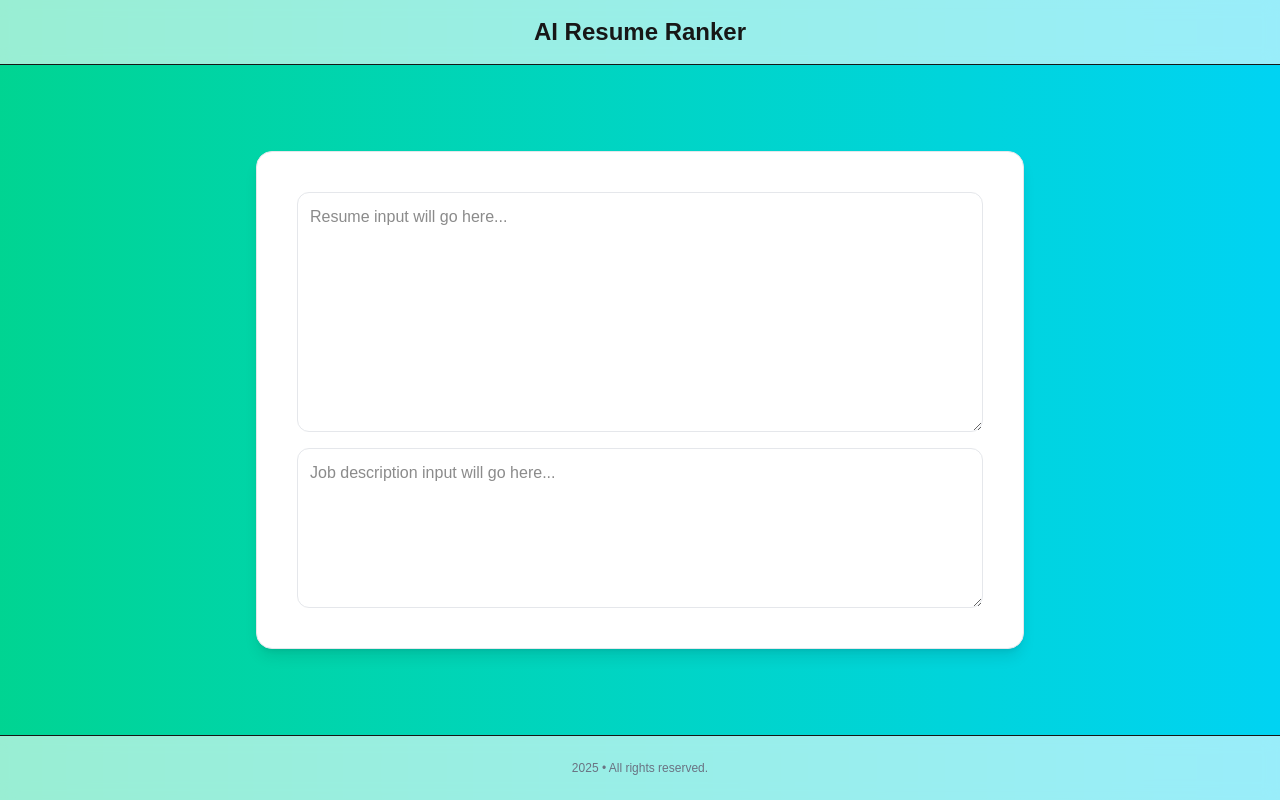
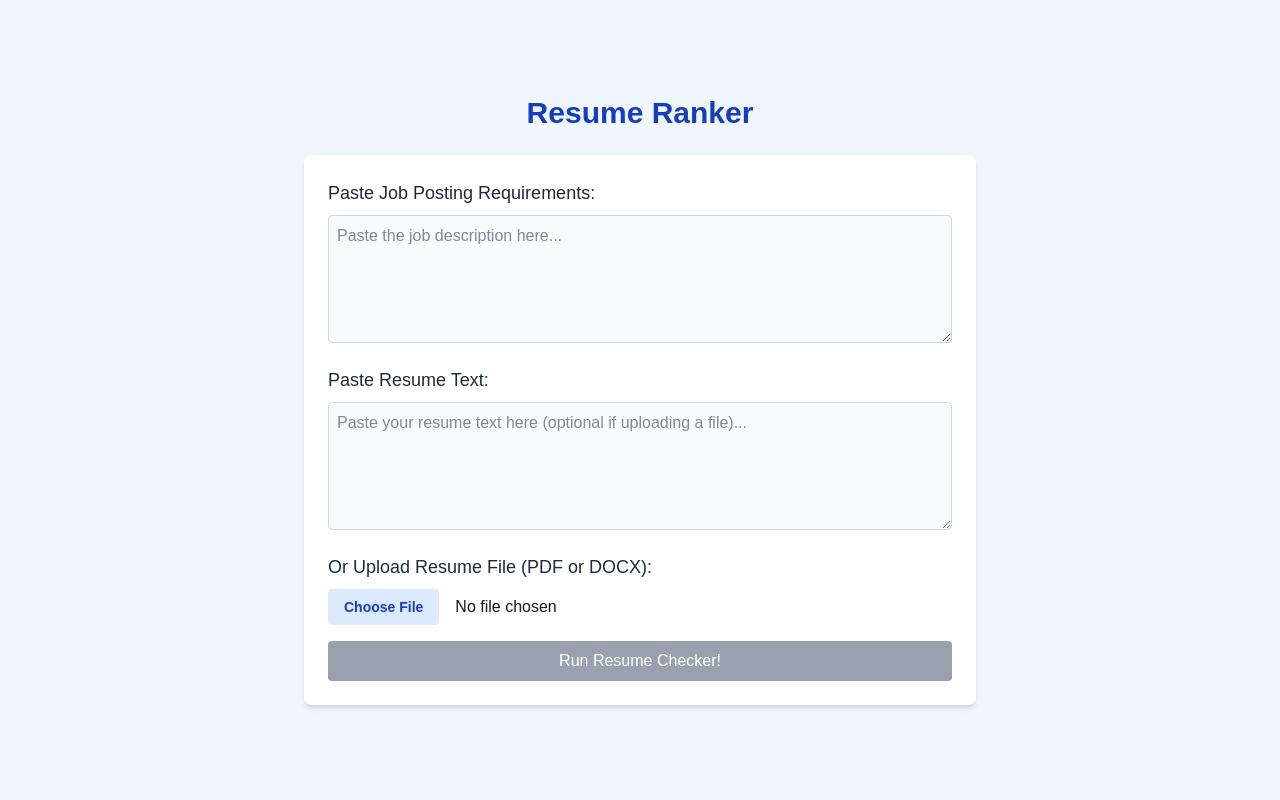
Before and after one commit to EAdevOps/ai-resume-ranker, a Next.js app in the folder frontend/: page / in a window 1280 px wide. Built offline with nearby package versions, Linux system fonts and the light colour scheme.

Commit message:
Upadted UI to include PDF or Word resume upload

```diff
--- /dev/null
+++ b/frontend/src/app/openai.ts
@@ -0,0 +1,39 @@
+import { NextRequest, NextResponse } from 'next/server';
+import OpenAI from 'openai';
+
+const openai = new OpenAI({ apiKey: process.env.OPENAI_API_KEY });
+
+export async function POST(request: NextRequest) {
+  const { jobPosting, resumeText } = await request.json();
+
+  if (!jobPosting || !resumeText) {
+    return NextResponse.json({ error: 'Missing inputs' }, { status: 400 });
+  }
+
+  const prompt = `Compare the following job posting and resume, and give a match percentage from 1 to 100 based on skills, experience, and qualifications match.
+
+Job Posting:
+${jobPosting}
+
+Resume:
+${resumeText}
+
+Respond with only the percentage number (e.g., 75).`;
+
+  try {
+    const response = await openai.chat.completions.create({
+      model: 'gpt-4o-mini',
+      messages: [{ role: 'user', content: prompt }],
+      temperature: 0.2,
+    });
+
+    const ratingText = response.choices[0].message.content?.trim() || '0';
+    const rating = parseInt(ratingText, 10) || 1;
+    const clampedRating = Math.min(Math.max(rating, 1), 100);
+
+    return NextResponse.json({ rating: clampedRating });
+  } catch (error) {
+    console.error('OpenAI error:', error);
+    return NextResponse.json({ error: 'Failed to calculate match' }, { status: 500 });
+  }
+}
--- a/frontend/src/app/page.tsx
+++ b/frontend/src/app/page.tsx
@@ -1,22 +1,145 @@
 "use client";
 
-import ResumeForm from "@/components/resume/ResumeForm";
-import Header from "@/components/layout/Header";
-import Footer from "@/components/layout/Footer";
+import { useState } from 'react';
+import mammoth from 'mammoth';
 
-export default function Page() {
+export default function Home() {
+  const [jobPosting, setJobPosting] = useState<string>('');
+  const [resumeText, setResumeText] = useState<string>(''); // For pasted resume
+  const [resumeFile, setResumeFile] = useState<File | null>(null);
+  const [matchRating, setMatchRating] = useState<number | null>(null);
+  const [isProcessing, setIsProcessing] = useState<boolean>(false);
+  const [error, setError] = useState<string | null>(null);
+
+  const handleSubmit = async () => {
+    setIsProcessing(true);
+    setError(null);
+    setMatchRating(null);
+
+    let finalResumeText = resumeText;
+
+    // Parse file if uploaded
+    if (resumeFile) {
+      try {
+        if (resumeFile.name.endsWith('.pdf')) {
+          finalResumeText = await parsePDF(resumeFile);
+        } else if (resumeFile.name.endsWith('.docx')) {
+          finalResumeText = await parseDOCX(resumeFile);
+        } else {
+          setError('Unsupported file type. Please upload PDF or DOCX.');
+          setIsProcessing(false);
+          return;
+        }
+      } catch (err) {
+        setError('Error parsing file. Please try again.');
+        setIsProcessing(false);
+        return;
+      }
+    }
+
+    if (!jobPosting || !finalResumeText) {
+      setError('Please provide both job posting and resume.');
+      setIsProcessing(false);
+      return;
+    }
+
+    // Use backend API with OpenAI for matching
+    try {
+      const response = await fetch('/api/match', {
+        method: 'POST',
+        headers: { 'Content-Type': 'application/json' },
+        body: JSON.stringify({ jobPosting, resumeText: finalResumeText }),
+      });
+
+      if (!response.ok) {
+        throw new Error('API error');
+      }
+
+      const { rating } = await response.json();
+      setMatchRating(rating);
+    } catch (err) {
+      setError('Error calculating match. Check API key and backend.');
+    } finally {
+      setIsProcessing(false);
+    }
+  };
+
+  const parsePDF = async (file: File): Promise<string> => {
+    const pdfjs = await import('pdfjs-dist/webpack.mjs'); // Use webpack.mjs to handle bundler environments like Next.js
+    pdfjs.GlobalWorkerOptions.workerSrc = 'https://cdnjs.cloudflare.com/ajax/libs/pdf.js/2.16.338/pdf.worker.min.js';
+    const arrayBuffer = await file.arrayBuffer();
+    const pdf = await pdfjs.getDocument({ data: arrayBuffer }).promise;
+    let text = '';
+    for (let i = 1; i <= pdf.numPages; i++) {
+      const page = await pdf.getPage(i);
+      const content = await page.getTextContent();
+      text += content.items.map((item: any) => item.str).join(' ') + '\n';
+    }
+    return text;
+  };
+
+  const parseDOCX = async (file: File): Promise<string> => {
+    const arrayBuffer = await file.arrayBuffer();
+    const result = await mammoth.extractRawText({ arrayBuffer });
+    return result.value;
+  };
+
   return (
-    <div className="min-h-dvh flex flex-col bg-gradient-to-r from-emerald-400 to-cyan-400">
-      <Header />
+    <div className="min-h-screen bg-blue-50 flex flex-col items-center justify-center p-4 text-gray-900">
+      <h1 className="text-3xl font-bold mb-6 text-blue-800">Resume Ranker</h1>
 
-      {/* Main Content */}
-      <main className="flex-1 flex items-center justify-center">
-        <div className="w-[92vw] sm:w-[86vw] md:w-[80vw] lg:w-[70vw] max-w-3xl">
-          <ResumeForm />
-        </div>
-      </main>
+      <div className="w-full max-w-2xl bg-white p-6 rounded-lg shadow-md">
+        {/* Job Posting Field */}
+        <label htmlFor="job-posting" className="block text-lg font-medium mb-2 text-gray-800">
+          Paste Job Posting Requirements:
+        </label>
+        <textarea
+          id="job-posting"
+          value={jobPosting}
+          onChange={(e) => setJobPosting(e.target.value)}
+          className="w-full h-32 p-2 border border-gray-300 rounded mb-4 bg-gray-50 text-gray-900"
+          placeholder="Paste the job description here..."
+        />
 
-      <Footer />
+        {/* Resume Input Section */}
+        <label htmlFor="resume-paste" className="block text-lg font-medium mb-2 text-gray-800">
+          Paste Resume Text:
+        </label>
+        <textarea
+          id="resume-paste"
+          value={resumeText}
+          onChange={(e) => setResumeText(e.target.value)}
+          className="w-full h-32 p-2 border border-gray-300 rounded mb-4 bg-gray-50 text-gray-900"
+          placeholder="Paste your resume text here (optional if uploading a file)..."
+        />
+
+        <label className="block text-lg font-medium mb-2 text-gray-800">
+          Or Upload Resume File (PDF or DOCX):
+        </label>
+        <input
+          type="file"
+          accept=".pdf,.docx"
+          onChange={(e) => setResumeFile(e.target.files?.[0] || null)}
+          className="w-full mb-4 file:mr-4 file:py-2 file:px-4 file:rounded file:border-0 file:text-sm file:font-semibold file:bg-blue-100 file:text-blue-800 hover:file:bg-blue-200"
+        />
+
+        {/* Run Button */}
+        <button
+          onClick={handleSubmit}
+          disabled={isProcessing || (!jobPosting && !resumeText && !resumeFile)}
+          className="w-full bg-blue-600 text-white py-2 rounded hover:bg-blue-700 disabled:bg-gray-400"
+        >
+          {isProcessing ? 'Processing...' : 'Run Resume Checker!'}
+        </button>
+
+        {/* Results and Errors */}
+        {error && <p className="mt-4 text-red-600">{error}</p>}
+        {matchRating !== null && (
+          <div className="mt-4 text-center">
+            <h2 className="text-2xl font-bold text-blue-800">Match Rating: {matchRating}%</h2>
+          </div>
+        )}
+      </div>
     </div>
   );
 }
--- /dev/null
+++ b/package.json
@@ -0,0 +1,6 @@
+{
+  "dependencies": {
+    "mammoth": "^1.10.0",
+    "pdfjs-dist": "^5.4.54"
+  }
+}
```
Also changed, not shown: frontend/package.json (+7 -6 lines), 2 other files (tests, documents, lock files or other folders).
